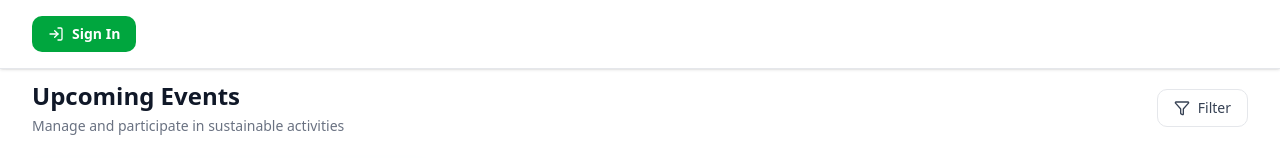
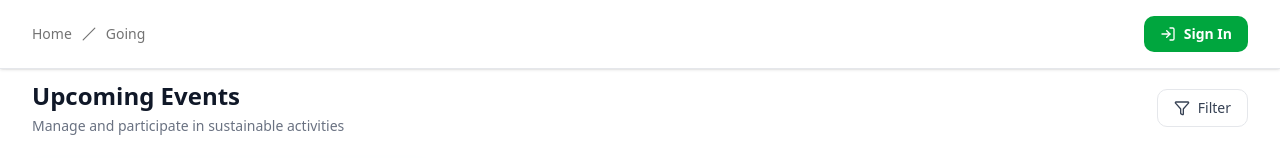
Before and after one commit to Heng-Yi-Kang/GreenUM, a React (Vite) app in the folder frontend/: page /events in a window 1280 px wide. Shown: the top 158 px of the page. Built offline with nearby package versions, Linux system fonts and the light colour scheme; no server answers; the database is empty.

Commit message:
added navbar

```diff
--- a/frontend/src/Layouts/layout.tsx
+++ b/frontend/src/Layouts/layout.tsx
@@ -2,6 +2,7 @@ import { type FC, type PropsWithChildren } from "react";
 import { useAuth } from "../context/AuthContext";
 import { Link } from "react-router-dom";
 import { User, LogOut, LogIn as LogInIcon } from 'lucide-react';
+import { BreadcrumbWithCustomSeparator } from "./Navbar";
 
 const Layout: FC<PropsWithChildren> = ({ children }) => {
   const { user, signOut, isAdmin } = useAuth();
@@ -10,11 +11,14 @@ const Layout: FC<PropsWithChildren> = ({ children }) => {
 
       <div className="bg-white">
 
+
         <header className="fixed top-0 left-0 right-0 z-10
                            border-b border-gray-200 bg-white shadow-sm
                            py-4 px-4 sm:px-6 lg:px-8">
 
+
           <div className="max-w-7xl mx-auto flex items-center justify-between">
+          <BreadcrumbWithCustomSeparator />
 
             <div className="flex items-center gap-4">
               {user ? (
```
